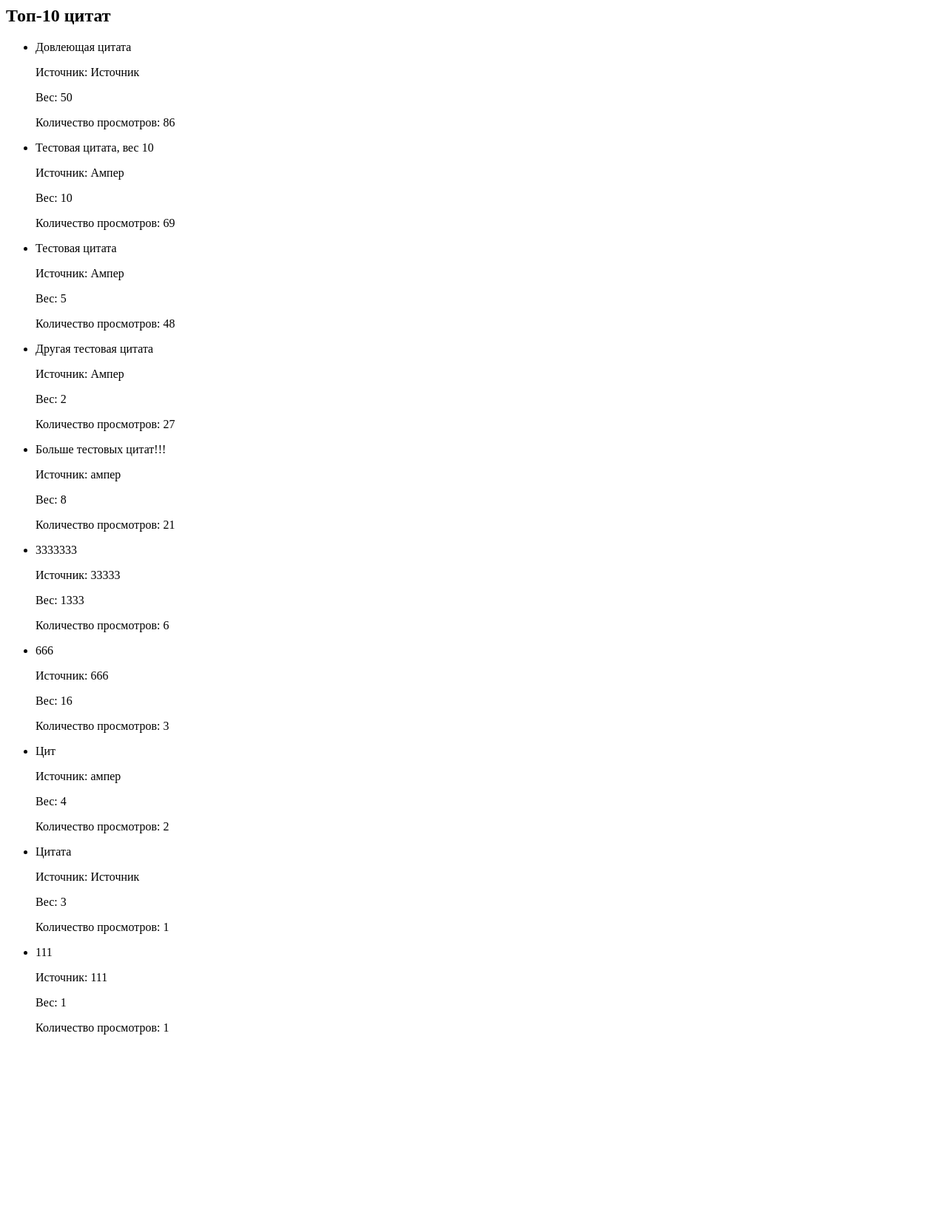
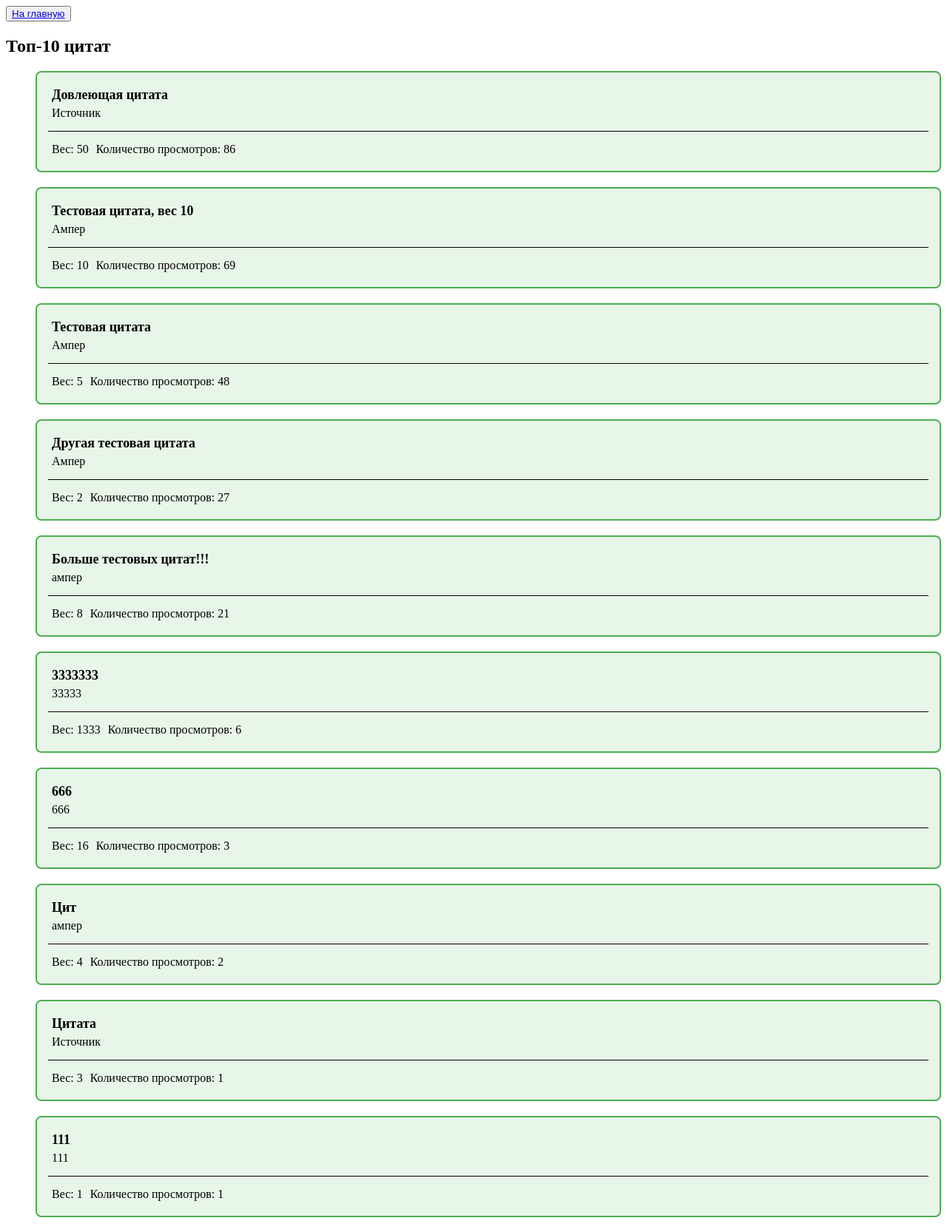
Before and after one commit to Spacesqueezer/quotes_project, a Django app: page /top_ten/ in a window 1280 px wide. Shown: the whole page at 74% size. Before the commit the page ends 1399 px from the top, so only its background shows below. Run offline with Django 5.2, Linux system fonts and the light colour scheme; data comes from the database, SQL or seed files in the repository; both versions use the stored data as it was after the commit.

Commit message:
доделано

```diff
--- a/quotes/models.py
+++ b/quotes/models.py
@@ -2,12 +2,20 @@ from django.db import models
 
 
 class Quote(models.Model):
+    # Текст цитаты. Должен быть уникальным
     text = models.TextField(unique=True)
+
+    # Источник цитаты (например, автор или книга)
     source = models.CharField(max_length=255)
+
+    # Вес цитаты для случайного выбора
     weight = models.PositiveIntegerField(default=1)
+
+    # Счётчик просмотров
     views = models.PositiveIntegerField(default=0)
+
+    # Счётчик лайков
     likes = models.PositiveIntegerField(default=0)
+
+    # Счётчик дизлайков
     dislikes = models.PositiveIntegerField(default=0)
-
-    def __str__(self):
-        return self.text[:50]
--- a/quotes/templates/top_ten.html
+++ b/quotes/templates/top_ten.html
@@ -1,15 +1,69 @@
+<html>
+    <head>
+        <style>
+            .quote_container {
+                display: flex;
+                flex-direction: column;
+                padding: 15px;
+                border: 2px solid #4CAF50;
+                border-radius: 8px;
+                background-color: #e8f5e9;
+                margin: 20px auto;
+            }
+
+            .quote_info {
+                display: flex;
+                justify-content: left;
+            }
+
+            .quote_text {
+                font-weight: bold;
+                font-size: 18px;
+            }
+
+            p {
+                margin: 5px;
+            }
+
+            hr {
+                border: none;
+                height: 1px;
+                background-color: #000;
+                margin: 10px 0;
+            }
+
+            select {
+                margin: 10px 0;
+                padding: 5px;
+                border-radius: 4px;
+                border: 1px solid #4CAF50;
+            }
+        </style>
+    </head>
+
+    <body>
         {% if quotes %}
+            <button><a href="{% url 'random_quote' %}">На главную</a></button>
             <h2>Топ-10 цитат</h2>
-    <ul>
+            <ul id="quotes-list">
                 {% for quote in quotes %}
-            <li>
-                <p>{{ quote.text }}</p>
-                <p>Источник: {{ quote.source }}</p>
+                    <div class="quote_container">
+                        <div>
+                            <p class="quote_text">{{ quote.text }}</p>
+                            <p class="quote_source">{{ quote.source }}</p>
+                        </div>
+
+                        <hr>
+
+                        <div class="quote_info">
                             <p>Вес: {{ quote.weight }}</p>
                             <p>Количество просмотров: {{ quote.views }}</p>
-            </li>
+                        </div>
+                    </div>
                 {% endfor %}
             </ul>
         {% else %}
             <p>Цитат пока нет.</p>
         {% endif %}
+    </body>
+</html>
--- a/quotes/views.py
+++ b/quotes/views.py
@@ -6,22 +6,23 @@ from .forms import QuoteForm
 from .models import Quote
 
 
-# Функция для получения случайной цитаты
+# Отображает случайную цитату на главной странице
 def random_quote(request):
-    # Получаем случайную цитату с учетом веса
+    # Получаем случайную цитату с учётом её веса
     quote = get_weighted_random_quote()
 
     if quote:
-        # Увеличиваем количество просмотров цитаты
+        # Увеличиваем счётчик просмотров
         quote.views += 1
         quote.save()
 
-        # Проверяем, есть ли у пользователя голос за эту цитату
+        # Проверяем, голосовал ли пользователь за эту цитату
         liked = request.COOKIES.get(f"quote_{quote.id}_vote")
     else:
+        # Если цитаты нет — ничего не выбрано
         liked = None
 
-    # Возвращаем страницу с цитатой
+    # Показываем шаблон с цитатой и формой
     return render(request, 'random.html', {
         'quote': quote,
         'form': QuoteForm(),
@@ -29,114 +30,147 @@ def random_quote(request):
     })
 
 
-# Функция для получения случайной цитаты с учетом веса
+# Выбирает случайную цитату с учётом "веса"
 def get_weighted_random_quote():
-    # Получаем все цитаты из базы данных
+    # Загружаем все цитаты
     quotes = Quote.objects.all()
 
     if not quotes:
-        # Если цитат нет, возвращаем None
+        # Если их нет — возвращаем None
         return None
 
-    # Создаем список весов цитат
+    # Создаём список весов
     weights = [q.weight for q in quotes]
 
-    # Создаем список накопленных весов
+    # Подсчитываем накопленные веса
     cumulative_weights = []
     total = 0
     for i in range(len(weights)):
-        total += weights[i]  # добавляем текущий вес к сумме
-        cumulative_weights.append(total)  # добавляем накопленную сумму в список
+        total += weights[i]
+        cumulative_weights.append(total)
 
-    # Генерируем случайное число от 1 до максимального накопленного веса
+    # Генерируем случайное число от 1 до общего веса
     r = random.randint(1, cumulative_weights[-1])
 
-    # Находим индекс цитаты, соответствующий случайному числу
+    # Определяем индекс, подходящий под это число
     index = bisect.bisect_left(cumulative_weights, r)
 
-    # Возвращаем цитату с найденным индексом
+    # Возвращаем нужную цитату
     return quotes[index]
 
 
-# Функция для нормализации текста
+# Приводит текст к простой форме для сравнения
 def normalize_text(text):
-    # Удаляем пробелы и приводим текст к нижнему регистру
+    # Удаляем пробелы и делаем все буквы маленькими
     return ''.join(text.lower().split())
 
 
-# Функция для добавления новой цитаты
+# Обрабатывает добавление новой цитаты через форму
 def add_quote(request):
-    # Создаем форму для добавления цитаты
+    # Создаём экземпляр формы, передаём туда POST-данные
     form = QuoteForm(request.POST or None)
 
     if form.is_valid():
-        # Нормализуем текст цитаты
+        # Подготавливаем текст новой цитаты
         normalized_new = normalize_text(form.cleaned_data['text'])
 
-        # Проверяем, есть ли уже такая цитата в базе данных
-        if Quote.objects.filter(text__iexact=normalized_new).exists():
-            # Если цитата уже существует, возвращаем ошибку
-            return render(request, 'add.html', {'form': form, 'error': 'Похожая цитата уже существует.'})
+        # Загружаем все существующие цитаты
+        existing_quotes = Quote.objects.all()
 
-        # Проверяем, есть ли у источника уже 3 цитаты
+        # Проверяем, есть ли уже такая (похожая) цитата
+        for quote in existing_quotes:
+            normalized_existing = normalize_text(quote.text)
+            if normalized_existing == normalized_new:
+                # Если нашли дубликат — выводим ошибку
+                return render(request, 'add.html', {
+                    'form': form,
+                    'error': 'Похожая цитата уже существует.'
+                })
+
+        # Проверяем, не превышен ли лимит в 3 цитаты от одного источника
         source = form.cleaned_data['source']
         if Quote.objects.filter(source=source).count() >= 3:
-            # Если у источника уже 3 цитаты, возвращаем ошибку
-            return render(request, 'add.html', {'form': form, 'error': 'У этого источника уже 3 цитаты.'})
+            return render(request, 'add.html', {
+                'form': form,
+                'error': 'У этого источника уже 3 цитаты.'
+            })
 
-        #TODO Сделать проверку источника
-
-        # Сохраняем новую цитату
+        # Сохраняем цитату
         form.save()
 
-        # Перенаправляем пользователя на страницу случайной цитаты
+        # Перенаправляем на главную
         return redirect('random_quote')
 
-    # Если форма не валидна, возвращаем страницу с формой
+    # Если форма невалидна — возвращаем её с ошибками
     return render(request, 'add.html', {'form': form})
 
 
-# Функция для голосования за цитату
+# Обрабатывает лайки и дизлайки
 def vote_quote(request):
-    # Проверяем, является ли запрос POST-запросом
+    # Проверяем, что запрос POST
     if request.method != 'POST':
-        # Если запрос не POST, возвращаем ошибку
         return JsonResponse({'success': False, 'error': 'Invalid request method'})
-    # Получаем идентификатор цитаты и действие (лайк или дизлайк)
+
+    # Получаем ID цитаты и действие (лайк или дизлайк)
     quote_id = request.POST.get('id')
     action = request.POST.get('action')
+
     try:
-        # Получаем цитату из базы данных
+        # Пытаемся получить нужную цитату
         quote = Quote.objects.get(id=quote_id)
     except Quote.DoesNotExist:
-        # Если цитаты нет, возвращаем ошибку
+        # Цитата не найдена — ошибка
         return JsonResponse({'success': False, 'error': 'Цитата не найдена'})
-    # Получаем ключ куки для голосования
+
+    # Получаем предыдущий голос пользователя из куки
     cookie_key = f"quote_{quote.id}_vote"
-    # Получаем предыдущий голос пользователя
     previous = request.COOKIES.get(cookie_key)
-    # Обновляем количество лайков и дизлайков
+
+    # Убираем старый голос
     if previous == 'like':
         quote.likes -= 1
     elif previous == 'dislike':
         quote.dislikes -= 1
+
+    # Добавляем новый голос
     if action == 'like':
         quote.likes += 1
     elif action == 'dislike':
         quote.dislikes += 1
-    # Сохраняем изменения в базе данных
+
+    # Сохраняем изменения
     quote.save()
-    # Возвращаем ответ с обновленными данными
+
+    # Формируем JSON-ответ
     resp = JsonResponse({
         'success': True,
         'likes': quote.likes,
         'dislikes': quote.dislikes,
         'action': action
     })
-    # Устанавливаем куки для голосования
+
+    # Сохраняем новое действие в куки
     resp.set_cookie(cookie_key, action, max_age=31536000)
     return resp
 
+
+# Показывает топ-10 цитат по просмотрам
 def top_ten(request):
     quotes = Quote.objects.order_by('-views')[:10]
     return render(request, 'top_ten.html', {'quotes': quotes})
+
+
+# Показывает топ-10 по просмотрам или весу (выбирается через GET-параметр)
+def top_quotes(request):
+    sort_by = request.GET.get('sort_by', 'views')
+    print("Сортировка по ", request.GET.get('sort_by'))
+
+    if sort_by == 'views':
+        quotes = Quote.objects.all().order_by('-views')[:10]
+    else:
+        quotes = Quote.objects.all().order_by('-weight')[:10]
+
+    return render(request, 'quotes/top_ten.html', {
+        'quotes': quotes,
+        'sort_by': sort_by
+    })
```
Also changed, not shown: quotes/forms.py (+10 -0 lines), quotes/templates/add.html (+79 -1 lines), quotes/templates/random.html (+38 -3 lines), db.sqlite3. Lines whose indentation alone changed are shown as unchanged.
